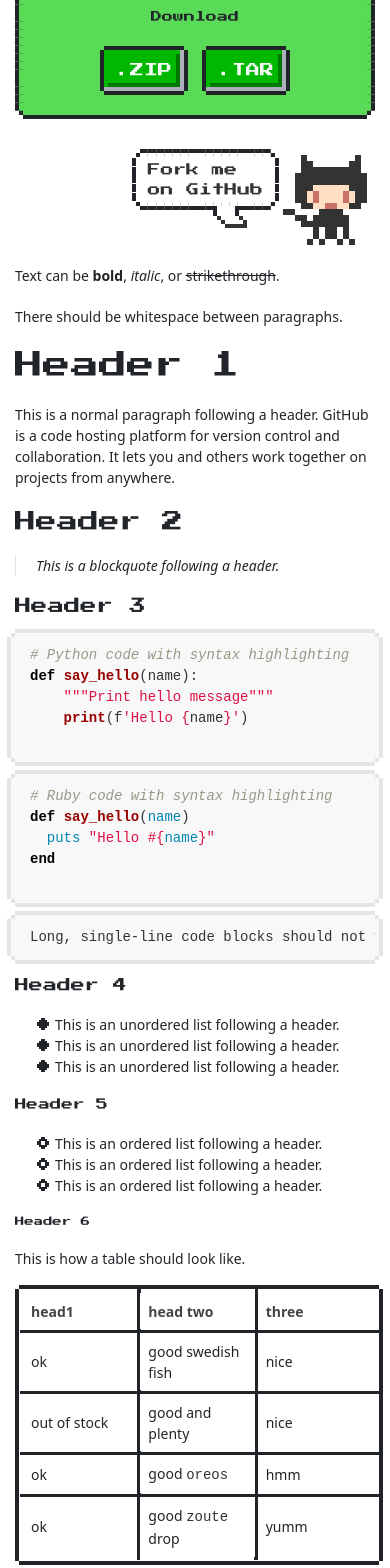
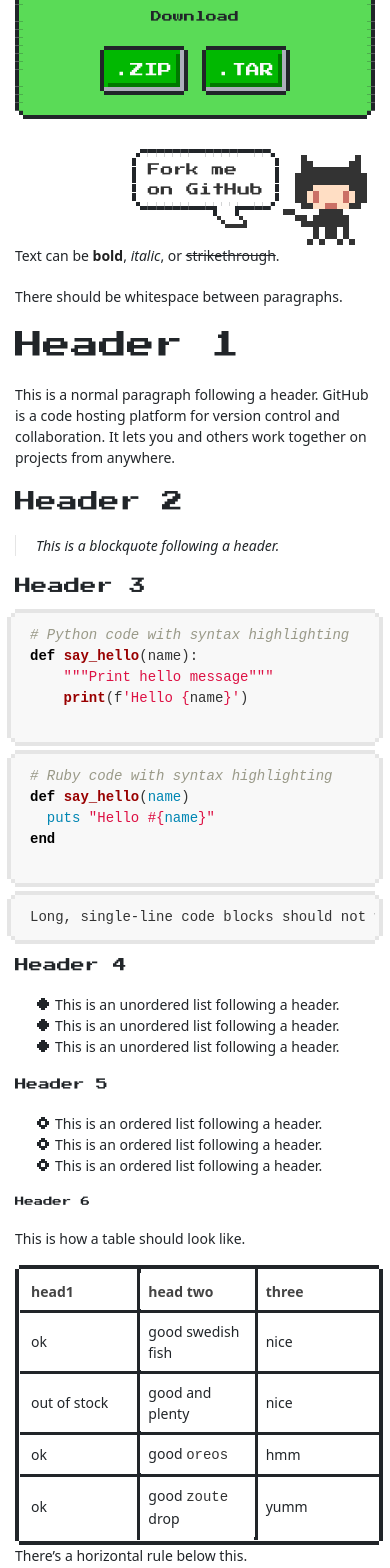
Before and after one commit to julianolf/jekyll-theme-8bit, a Jekyll site: the page built from index.md, in a window 390 px wide. Shown: the part 456-2024 px from the top of the page. Built offline with Jekyll 4.4.1, drawn with Linux system fonts in a browser that asks for light colours.

Commit message:
Some minor fixes to the layout responsivity

```diff
--- a/_sass/jekyll-theme-8bit.scss
+++ b/_sass/jekyll-theme-8bit.scss
@@ -231,6 +231,12 @@
   margin: 0 auto;
 }
 
+@media print, screen and (max-width: 1024px) {
+  section {
+    margin-top: 85px;
+  }
+}
+
 @media print, screen and (max-width: 960px) {
 
   div.wrapper {
@@ -238,19 +244,14 @@
     margin: 0;
   }
 
-  header, section, footer {
-    float: none;
-    position: static;
-    width: auto;
-  }
-
-  header {
-    padding-right: 320px;
+  header, footer {
+    width: 260px;
+    margin-left: 5px;
   }
 
   section {
-    padding: 20px 0;
-    margin: 0 0 20px;
+    width: 63%;
+    padding: 15px;
   }
 
   header a small {
@@ -269,22 +270,27 @@
     word-wrap: break-word;
   }
 
-  header {
-    padding: 0;
+  header, section, footer {
+    float: none;
+    position: static;
+    width: auto;
   }
 
-  header ul, header p.view {
+  header, section, footer {
+    margin: 0;
+    padding: 0 5px;
+  }
+
+  header p.view {
     position: static;
+  }
+
+  section {
+    padding: 0 15px;
   }
 
   pre, code {
     word-wrap: normal;
-  }
-}
-
-@media print, screen and (max-width: 480px) {
-  body {
-    padding: 0 15px 15px;
   }
 
   .github-link {
@@ -295,6 +301,16 @@
   }
 }
 
+@media print, screen and (max-width: 480px) {
+  body {
+    padding: 0 15px 15px;
+  }
+
+  header, section, footer {
+    padding: 0;
+  }
+}
+
 @media print {
   body {
     padding: 0 0.4in 0.4in;
```
